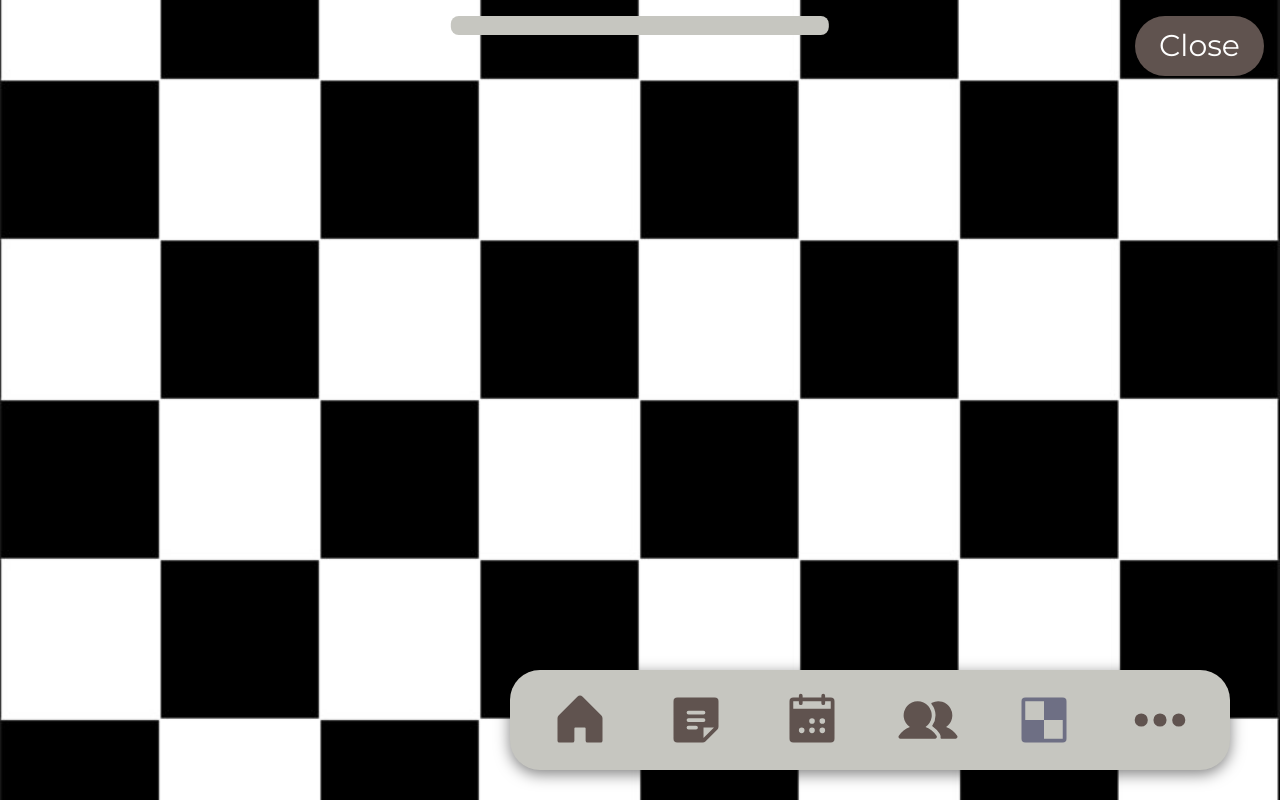
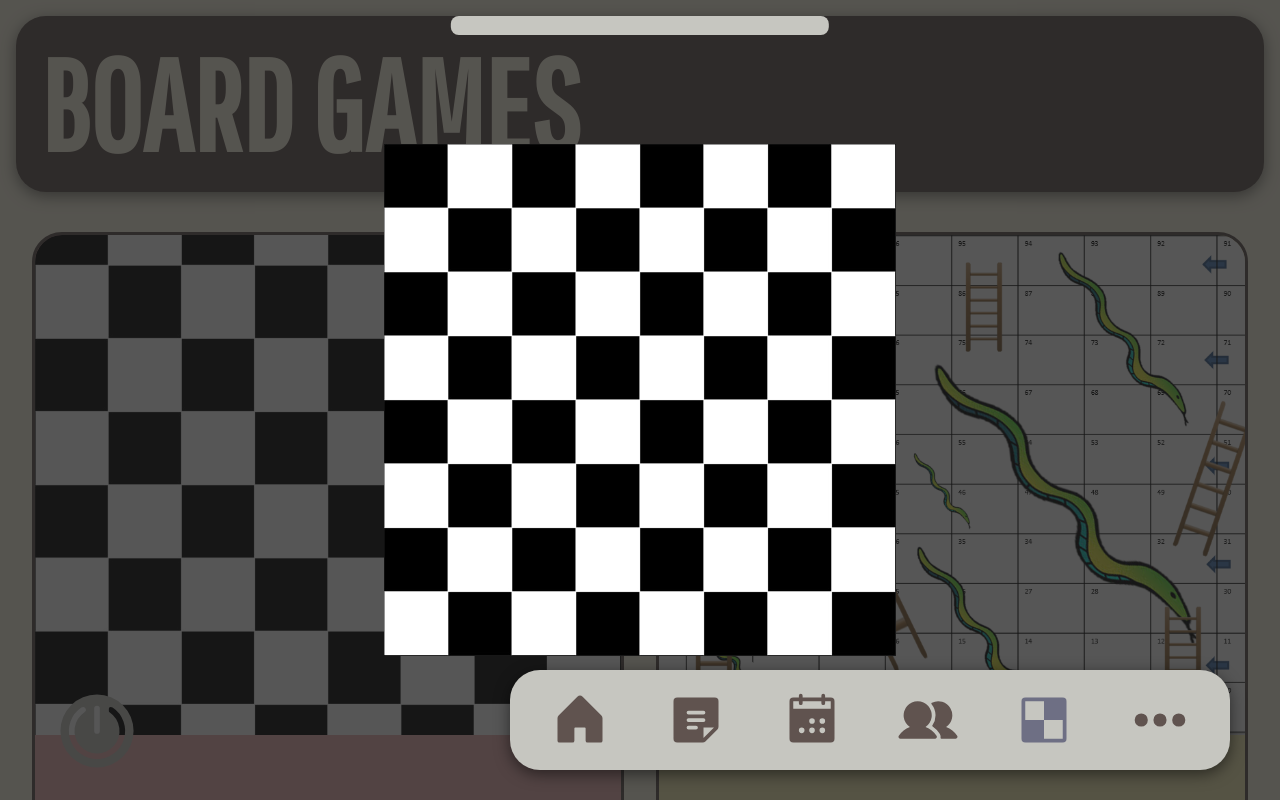
Before and after one commit to koningmalik412/3801-smart-table, a React (Create React App) app in the folder client/: page /games in a window 1280 px wide. Both pictures are taken after a click on the picture 328 px from the left and 485 px from the top of the page. Shown: the top 800 px of the page. Built offline with nearby package versions, Linux system fonts and the light colour scheme.

Commit message:
Fix games dimensions

```diff
--- a/client/src/pages/Games/chessboard.js
+++ b/client/src/pages/Games/chessboard.js
@@ -2,13 +2,9 @@ import React from "react";
 import chessboard from "../../assets/images/chess-board.jpeg";
 
 const Chess = () => {
-    return (
-        <img
-            src= {chessboard}
-            alt="Chess Board"
-            className="w-full h-full object-cover"
-          />
-    );
+  return (
+    <img src={chessboard} alt="Chess Board" className="h-full object-cover" />
+  );
 };
 
 export default Chess;
--- a/client/src/pages/Games/index.js
+++ b/client/src/pages/Games/index.js
@@ -6,15 +6,12 @@ import Snakes from "../Games/snakes.js";
 
 const EnlargedChessboard = ({ onClose }) => {
   return (
-    <div className="fixed inset-0 bg-black bg-opacity-75 flex justify-center items-center z-50">
-      <div className="relative w-full h-full flex justify-center items-center">
-        <Chess className="max-w-full max-h-full" />
-        <button
-          onClick={onClose}
-          className="absolute top-4 right-4 bg-brown text-white px-6 py-3 rounded-full text-3xl"
-        >
-          Close
-        </button>
+    <div
+      onClick={onClose}
+      className="fixed inset-0 bg-black bg-opacity-75 flex justify-center items-center z-50"
+    >
+      <div className="relative w-full h-full py-36 flex justify-center items-center">
+        <Chess />
       </div>
     </div>
   );
@@ -22,15 +19,12 @@ const EnlargedChessboard = ({ onClose }) => {
 
 const EnlargedSnakesAndLadders = ({ onClose }) => {
   return (
-    <div className="fixed inset-0 bg-black bg-opacity-75 flex justify-center items-center z-50">
-      <div className="relative w-full h-full flex justify-center items-center">
-      <Snakes className="max-w-full max-h-full" />
-        <button
-          onClick={onClose}
-          className="absolute top-4 right-4 bg-brown text-white px-6 py-3 rounded-full text-3xl"
-        >
-          Close
-        </button>
+    <div
+      onClick={onClose}
+      className="fixed inset-0 bg-black bg-opacity-75 flex justify-center items-center z-50"
+    >
+      <div className="relative w-full h-full py-36 flex justify-center items-center">
+        <Snakes className="max-w-full max-h-full" />
       </div>
     </div>
   );
@@ -65,9 +59,11 @@ const Games = () => {
             className="h-full bg-pink rounded-[30px] border-[3px] border-brown overflow-hidden"
             onClick={handleChessboardClick}
           >
-            <div className="h-[500px] cursor-pointer">
-              <Chess />
-            </div>
+            <img
+              src={chessboard}
+              alt="Snake and Ladder Board"
+              className="w-full h-[500px] object-cover cursor-pointer"
+            />
             <div className="p-4 text-center">
               <h2 className="text-9xl font-bold mb-2 text-darkbrown pt-20">
                 Chess
--- a/client/src/pages/Games/snakes.js
+++ b/client/src/pages/Games/snakes.js
@@ -2,13 +2,7 @@ import React from "react";
 import snakes from "../../assets/images/snakes-and-ladders.png";
 
 const Snakes = () => {
-    return (
-        <img
-            src= {snakes}
-            alt="Snakes"
-            className="w-full h-full object-cover"
-          />
-    );
+  return <img src={snakes} alt="Snakes" className="h-full object-cover" />;
 };
 
 export default Snakes;
```
